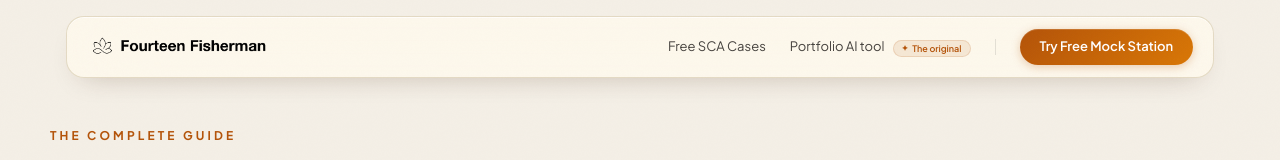
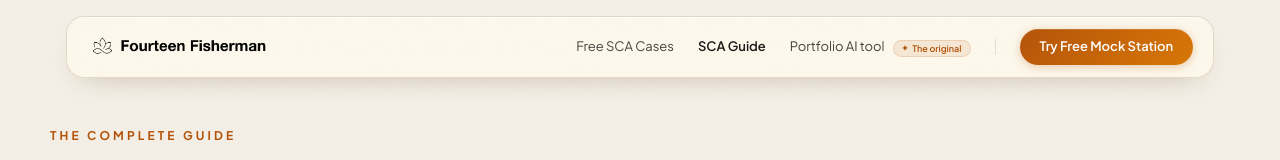
Before and after one commit to nabilkhan99/CaseForgeFrontend, a Next.js app: page /guides in a window 1280 px wide. Shown: the top 160 px of the page. Built offline with nearby package versions, Linux system fonts and the light colour scheme; no server answers.

Commit message:
feat(nav): add SCA Guide link to landing navbar (desktop + mobile)

```diff
--- a/components/landing/LandingNavbar.tsx
+++ b/components/landing/LandingNavbar.tsx
@@ -3,7 +3,9 @@
 import { motion, useScroll, useTransform, AnimatePresence } from 'framer-motion';
 import Image from 'next/image';
 import Link from 'next/link';
+import { usePathname } from 'next/navigation';
 import { useEffect, useState } from 'react';
+import { SCA_PILLAR_PATH } from '@/lib/guides/scaPillarGuide';
 import { getTrialState } from '@/lib/trial/storage';
 
 interface LandingNavbarProps {
@@ -25,7 +27,9 @@ export default function LandingNavbar({ user, hideAuth }: LandingNavbarProps) {
       setTrialCta({ label: 'See your feedback', href: trial.feedbackUrl });
     }
   }, []);
+  const pathname = usePathname();
   const { scrollYProgress } = useScroll();
+  const guidesActive = pathname?.startsWith('/guides');
 
   const navBg = useTransform(
     scrollYProgress,
@@ -70,6 +74,15 @@ export default function LandingNavbar({ user, hideAuth }: LandingNavbarProps) {
             className="text-[13px] text-body hover:text-heading transition-colors duration-150"
           >
             Free SCA Cases
+          </Link>
+          <Link
+            href={SCA_PILLAR_PATH}
+            aria-current={guidesActive ? 'page' : undefined}
+            className={`text-[13px] transition-colors duration-150 ${
+              guidesActive ? 'font-semibold text-heading' : 'text-body hover:text-heading'
+            }`}
+          >
+            SCA Guide
           </Link>
           <Link
             href="/gp-portfolio-tool"
@@ -151,6 +164,16 @@ export default function LandingNavbar({ user, hideAuth }: LandingNavbarProps) {
               Free SCA Cases
             </Link>
             <Link
+              href={SCA_PILLAR_PATH}
+              aria-current={guidesActive ? 'page' : undefined}
+              onClick={() => setMobileOpen(false)}
+              className={`min-h-[44px] flex items-center px-3 py-2.5 rounded-xl text-[14px] hover:bg-black/[0.03] transition-all duration-150 ${
+                guidesActive ? 'font-semibold text-heading' : 'text-body hover:text-heading'
+              }`}
+            >
+              SCA Guide
+            </Link>
+            <Link
               href="/gp-portfolio-tool"
               onClick={() => setMobileOpen(false)}
               className="min-h-[44px] flex items-baseline px-3 py-2.5 rounded-xl text-[14px] text-body hover:text-heading hover:bg-black/[0.03] transition-all duration-150 gap-2"
```
